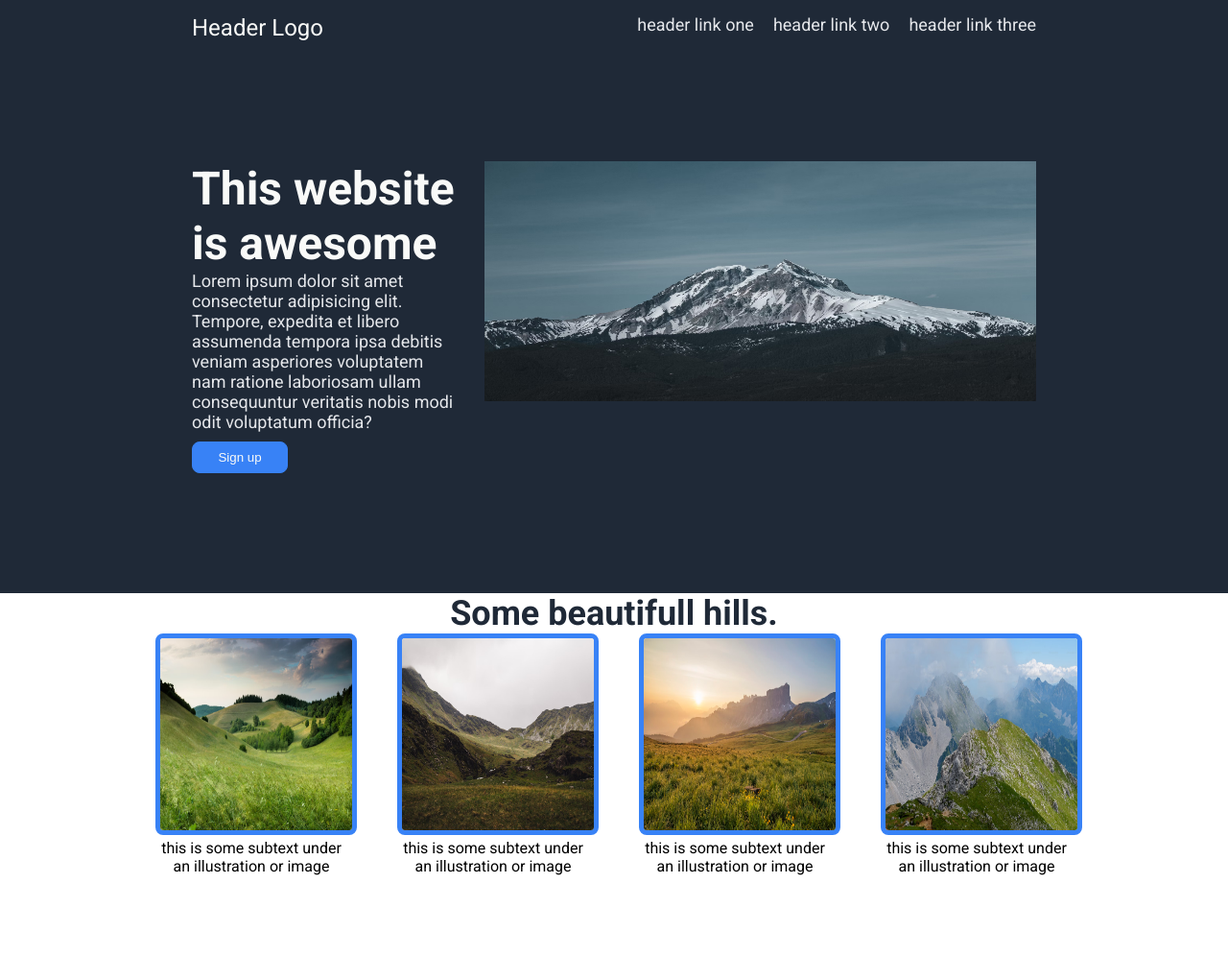
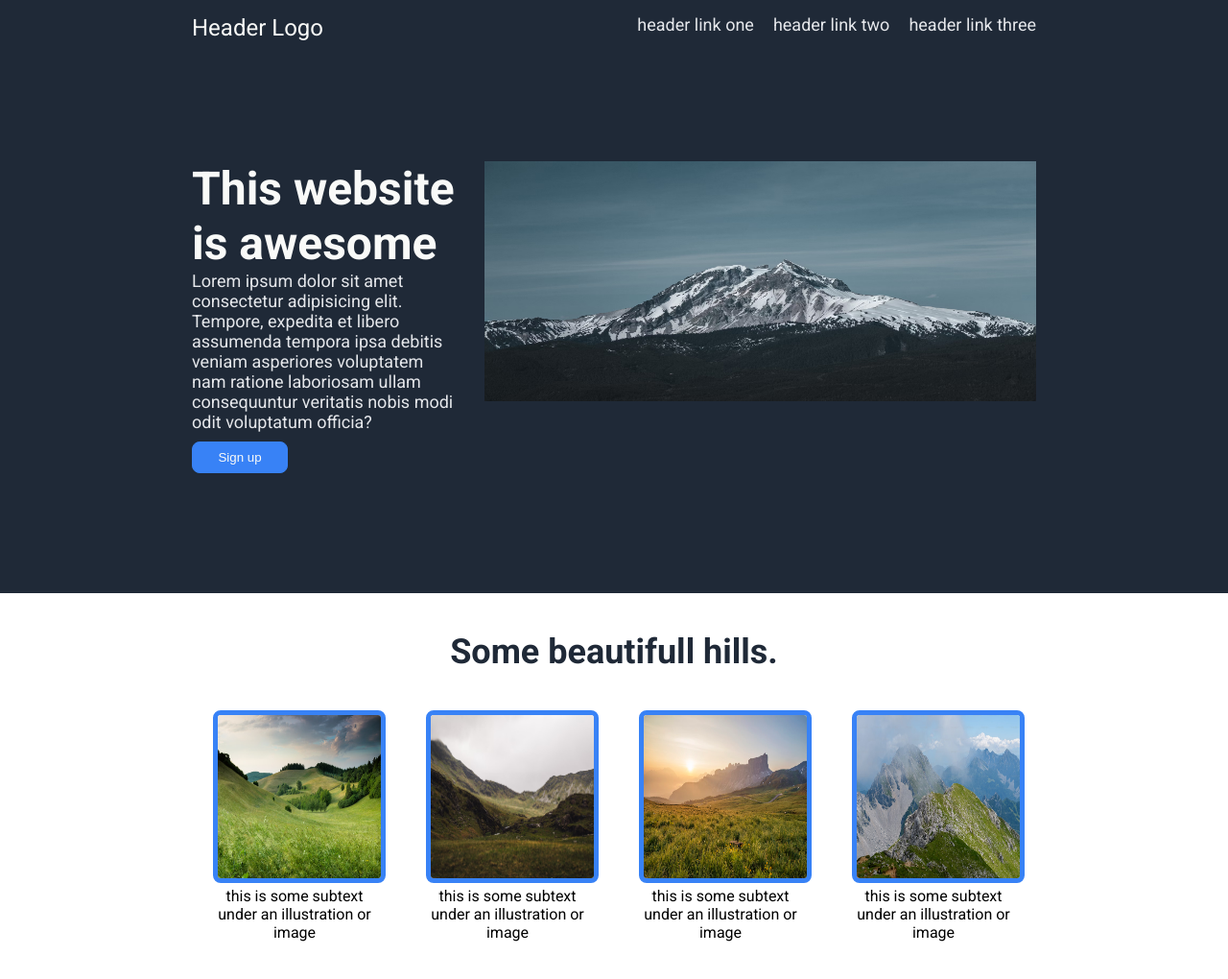
Before and after one commit to montelzek/landing-page, a plain HTML site: page index.html in a window 1280 px wide. Shown: the whole page at 96% size. Before the commit the page ends 912 px from the top, so only its background shows below. Drawn offline with Linux system fonts and the light colour scheme.

Commit message:
Add padding-bottom propertie to container-image div

```diff
--- a/styles/style.css
+++ b/styles/style.css
@@ -69,6 +69,8 @@ a, .header-content-left-text {
     font-size: 36px;
     font-weight: 800;
     color: #1f2937;
+    padding-top: 40px;
+    padding-bottom: 40px;
 }
 
 .section-two {
@@ -79,16 +81,17 @@ a, .header-content-left-text {
     display: flex;
     justify-content: center;
     gap: 52px;
+    padding-bottom: 120px;
 }
 
 .image img {
-    width: 200px;
-    height: 200px;
+    width: 170px;
+    height: 170px;
     border: 5px solid #3882f6;
     border-radius: 8px;
     padding-left: 0;
 }
 
 .image {
-    max-width: 200px;
+    max-width: 170px;
 }
```
